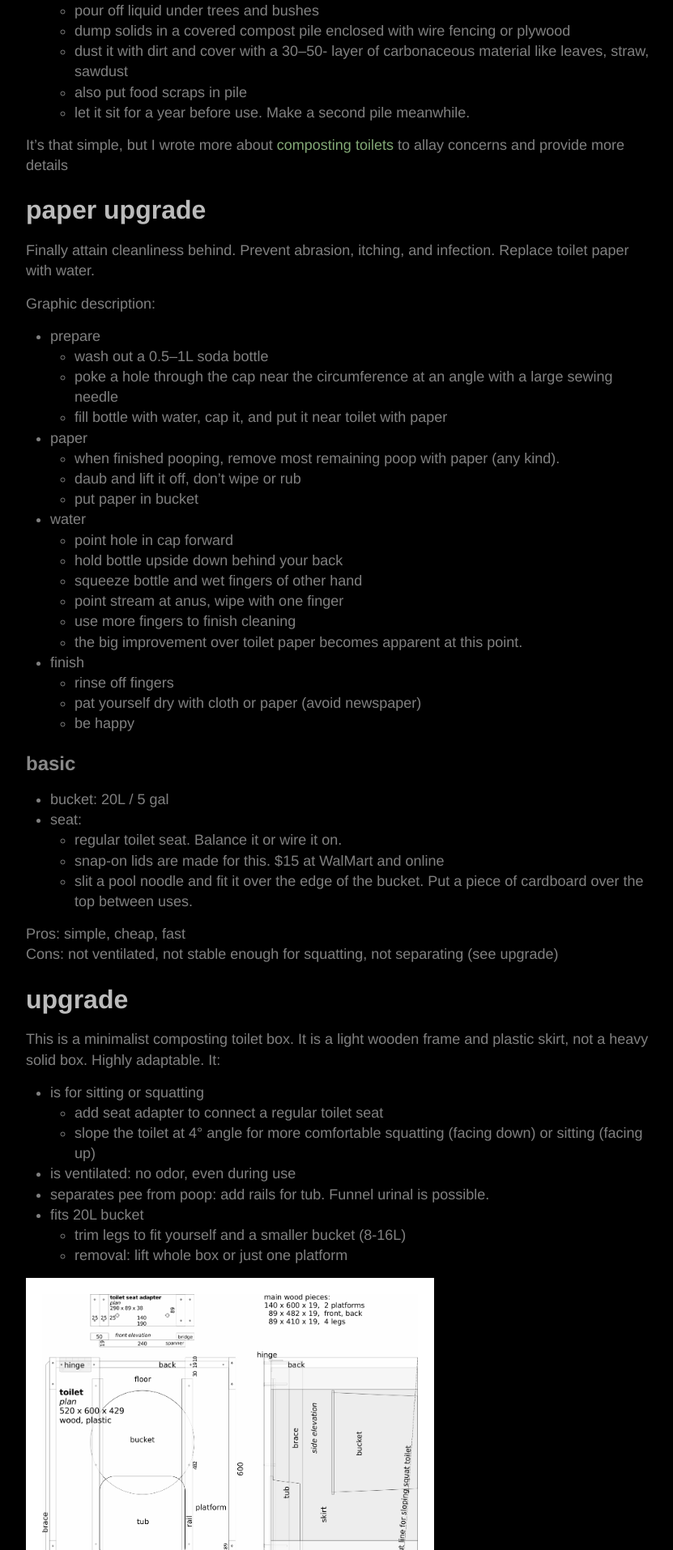
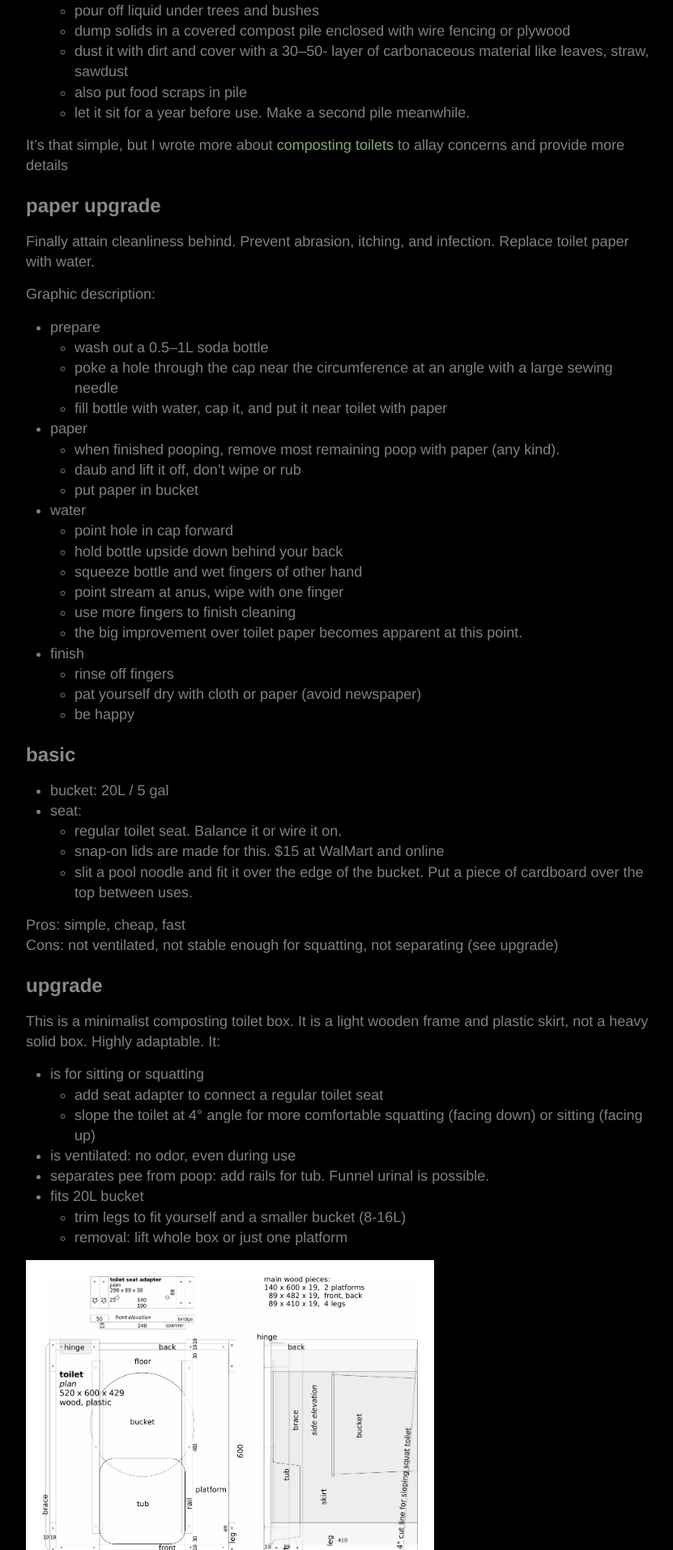
Before and after one commit to yodrew/yodrew.github.io, a Jekyll site: the page built from _pages/water.md, in a window 1280 px wide. Shown: the part 1351-3265 px from the top of the page at 81% size, without its empty margins (223-1054 px from the left). Built offline with Jekyll 4.4.1, drawn with Linux system fonts in a browser that asks for light colours.

```diff
--- a/_pages/water.md
+++ b/_pages/water.md
@@ -53,7 +53,7 @@ Both designs below are composting bucket toilets. The basic design is simple and
 
 It's that simple, but I wrote more about [composting toilets](/blog/2024/02/compost-toilet) to allay concerns and provide more details
 
-## paper upgrade
+#### paper upgrade
 
 Finally attain cleanliness behind. Prevent abrasion, itching, and infection. Replace toilet paper with water.
 
@@ -90,7 +90,7 @@ Graphic description:
 Pros: simple, cheap, fast
 Cons: not ventilated, not stable enough for squatting, not separating (see upgrade)
 
-## upgrade
+#### upgrade
 
 This is a minimalist composting toilet box. It is a light wooden frame and plastic skirt, not a heavy solid box. Highly adaptable. It:
 
@@ -111,7 +111,7 @@ plan: toilet - [download](/img/plan/toilet.pdf)
 
 Note: if you intend to use a separating tub (see option #3), get it first. Gap between platforms may need to be adjusted to fit it. This will also affect lengths of front, back, and spanner of toilet seat adapter.
 
-## build
+##### build
 
 1. frame
 	1. cut boards
@@ -136,7 +136,7 @@ Note: if you intend to use a separating tub (see option #3), get it first. Gap b
 		- 50--100- off floor
 		- 10--30- smaller than return duct to fit over it snugly
 
-## options
+##### options
 
 1. toilet seat adapter
 	- make adapter
```
